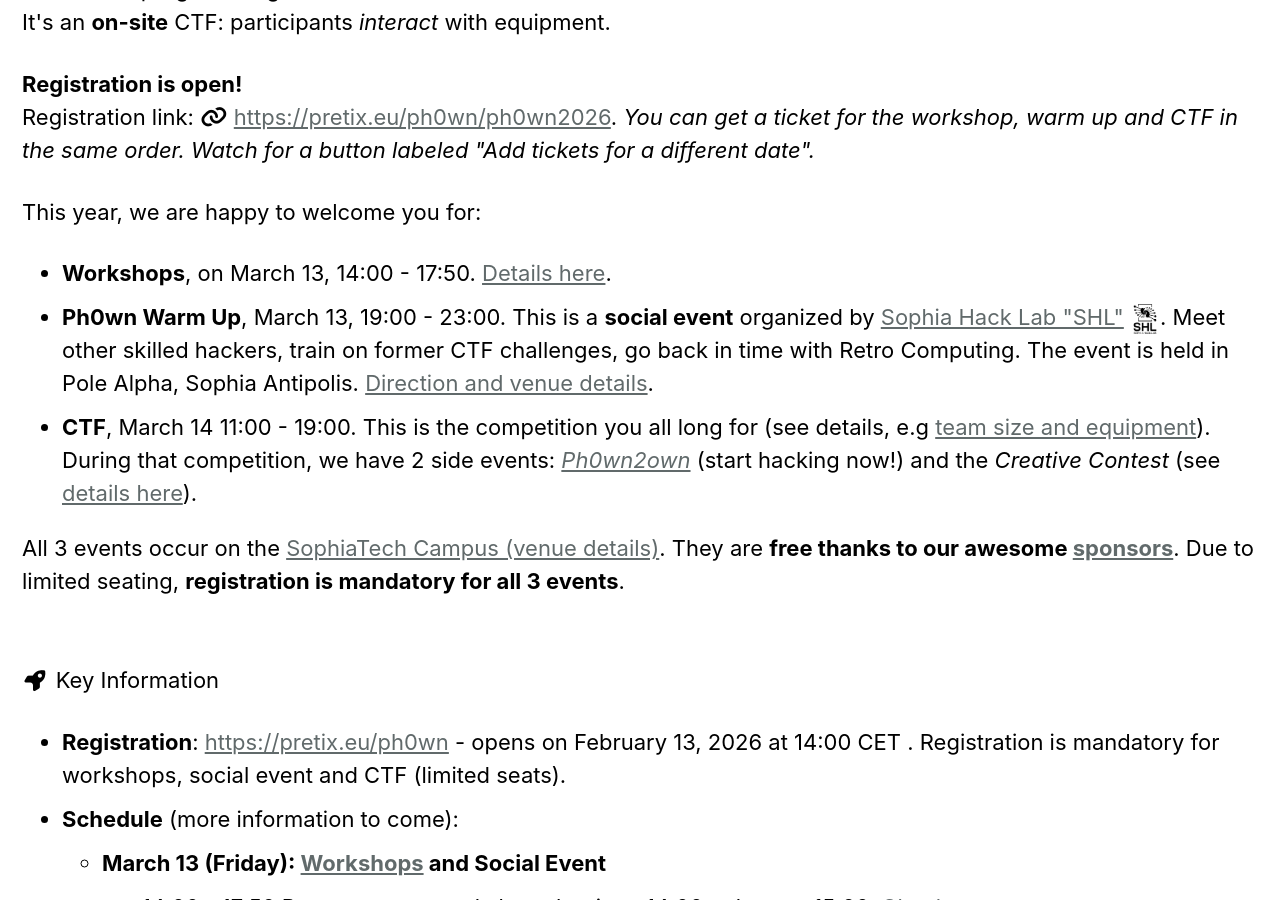
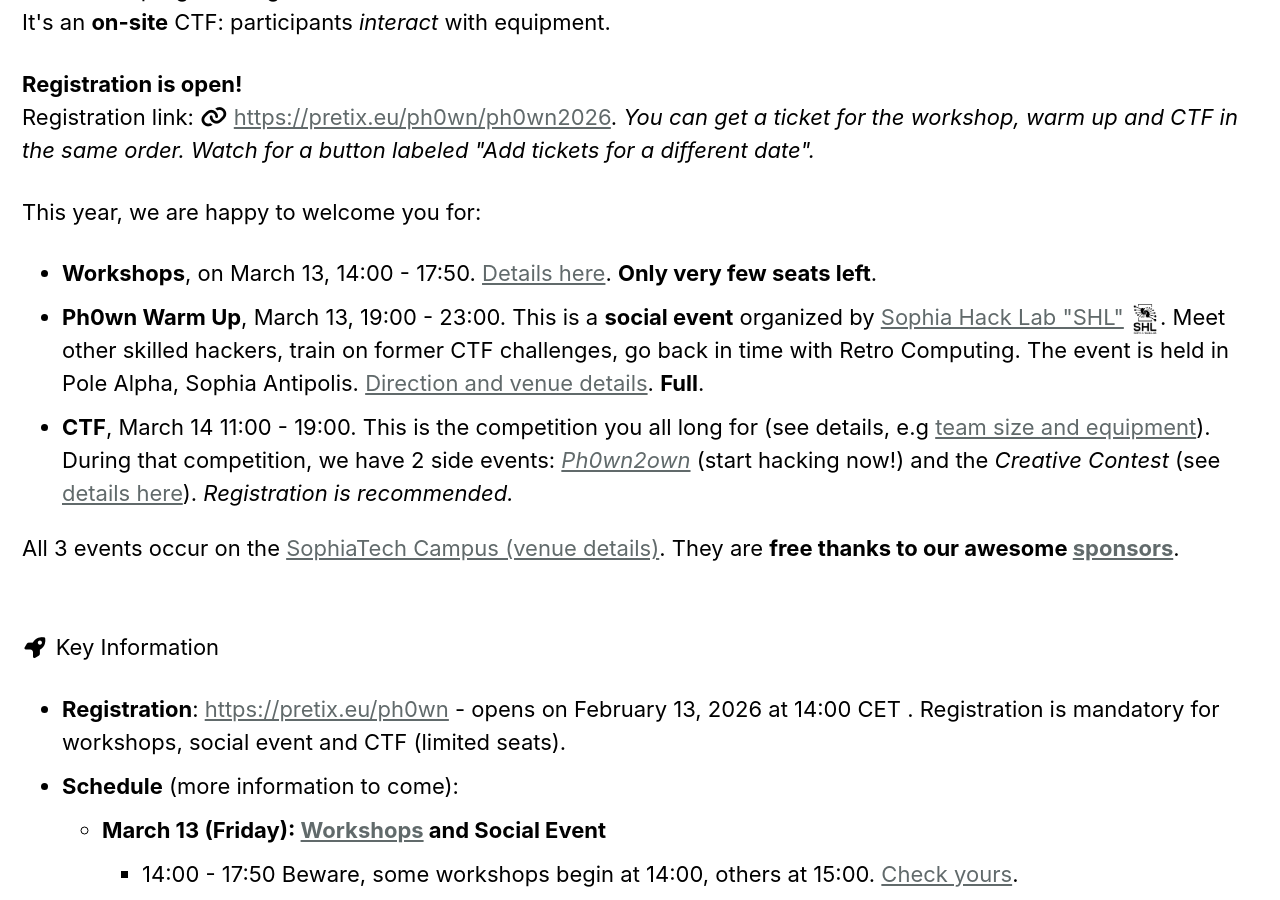
Before and after one commit to ph0wn/ph0wn.github.io, a Jekyll site: the page built from _pages/index.html, in a window 1280 px wide and 900 px high, scrolled down 757 px. Built offline with Jekyll 4.4.1, drawn with Linux system fonts in a browser that asks for light colours; cached includes are drawn as plain includes.

Commit message:
registration mandatory or not

```diff
--- a/_pages/index.html
+++ b/_pages/index.html
@@ -34,13 +34,12 @@ header:
     <p>
       This year, we are happy to welcome you for:
       <ul>
-	<li><b>Workshops</b>, on March 13, 14:00 - 17:50. <a href="/workshops/">Details here</a>.</li>
-	<li><b>Ph0wn Warm Up</b>, March 13, 19:00 - 23:00. This is a <b>social event</b> organized by <a href="https://shl.contact">Sophia Hack Lab "SHL"</a> <img src="/assets/images/sponsors/logo-SHL-dark.png" width="30px"></img></b>. Meet other skilled hackers, train on former CTF challenges, go back in time with Retro Computing. The event is held in Pole Alpha, Sophia Antipolis. <a href="/venue/">Direction and venue details</a>.</li>
-	<li><b>CTF</b>, March 14 11:00 - 19:00. This is the competition you all long for (see details, e.g <a href="/participate/">team size and equipment</a>). During that competition, we have 2 side events: <a href="/ph0wn2own"><i>Ph0wn2own</i></a> (start hacking now!) and the <i>Creative Contest</i> (see <a href="/contest/">details here</a>).</li>
+	<li><b>Workshops</b>, on March 13, 14:00 - 17:50. <a href="/workshops/">Details here</a>. <b>Only very few seats left</b>.</li>
+	<li><b>Ph0wn Warm Up</b>, March 13, 19:00 - 23:00. This is a <b>social event</b> organized by <a href="https://shl.contact">Sophia Hack Lab "SHL"</a> <img src="/assets/images/sponsors/logo-SHL-dark.png" width="30px"></img></b>. Meet other skilled hackers, train on former CTF challenges, go back in time with Retro Computing. The event is held in Pole Alpha, Sophia Antipolis. <a href="/venue/">Direction and venue details</a>. <b>Full</b>.</li>
+	<li><b>CTF</b>, March 14 11:00 - 19:00. This is the competition you all long for (see details, e.g <a href="/participate/">team size and equipment</a>). During that competition, we have 2 side events: <a href="/ph0wn2own"><i>Ph0wn2own</i></a> (start hacking now!) and the <i>Creative Contest</i> (see <a href="/contest/">details here</a>). <i>Registration is recommended.</i></li>
 </ul>
 
 All 3 events occur on the <a href="/venue/">SophiaTech Campus (venue details)</a>. They are <b>free thanks to our awesome <a href="/sponsors/">sponsors</a></b>.
-Due to limited seating, <b>registration is mandatory for all 3 events</b>.
 <p><br><br>
 
       <i class="fa-solid fa-rocket"></i> Key Information
```
